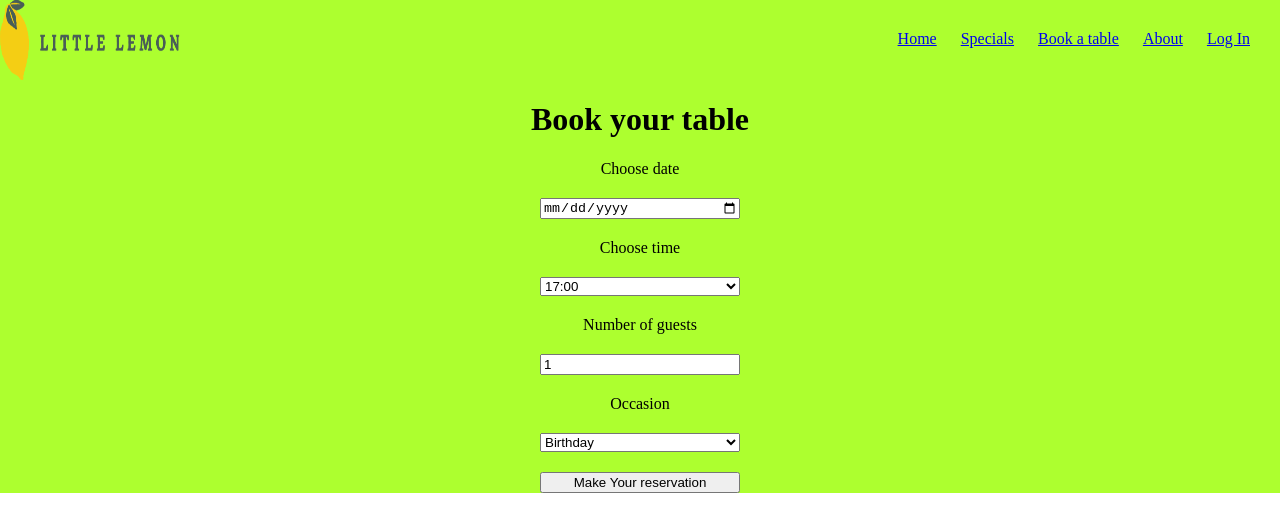
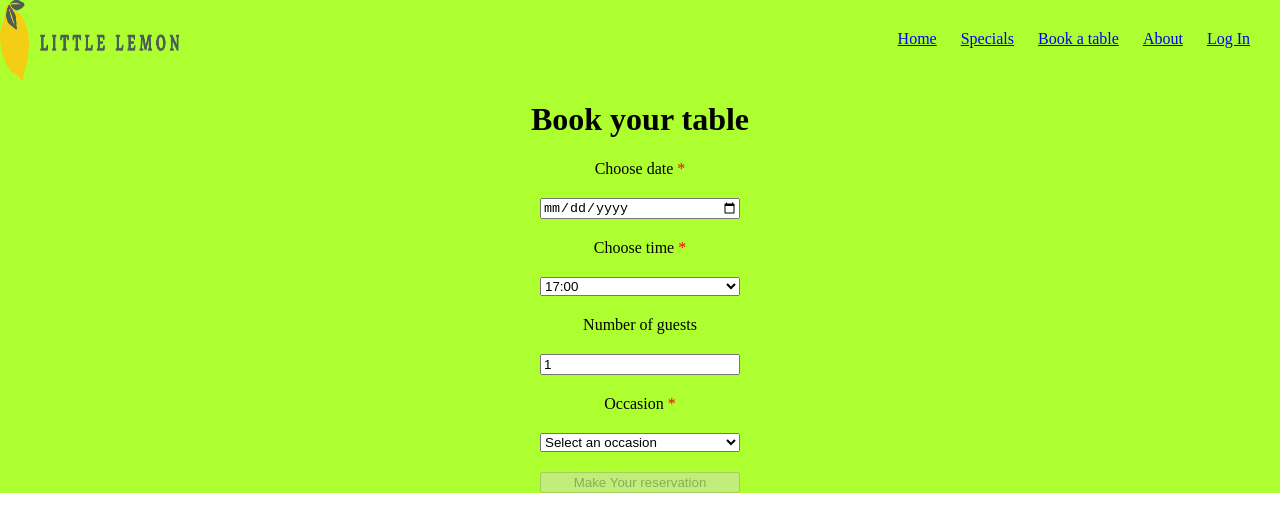
Before and after one commit to Treeka88/little-lemon-rest, a React (Create React App) app: page /BookingForm in a window 1280 px wide. Shown: the top 532 px of the page. Built offline with nearby package versions, Linux system fonts and the light colour scheme.

Commit message:
form validation added

```diff
--- a/src/components/BookingForm.js
+++ b/src/components/BookingForm.js
@@ -5,7 +5,7 @@ function BookingForm({ date, setDate, time, setTime, guests, setGuests, occasion
             e.preventDefault();
             submitForm({ date, time, guests, occasion });
           }
-
+          const isFormValid = date && time && guests > 0 && occasion;
     return(
         <div>
             <h1 id="booking-form-title">Book your table</h1>
@@ -14,7 +14,7 @@ function BookingForm({ date, setDate, time, setTime, guests, setGuests, occasion
                 aria-labelledby="booking-form-title"
                 onSubmit={handleSubmit}
             >
-                   <label htmlFor="res-date">Choose date</label>
+                   <label htmlFor="res-date">Choose date  <span style={{color: 'red'}}>*</span></label>
                     <input
                         type="date"
                         id="res-date"
@@ -32,7 +32,7 @@ function BookingForm({ date, setDate, time, setTime, guests, setGuests, occasion
                         aria-describedby="date-help"
                     />
                     <div id="date-help" className="sr-only">Select your preferred reservation date</div>
-                    <label htmlFor="res-time">Choose time</label>
+                    <label htmlFor="res-time">Choose time  <span style={{color: 'red'}}>*</span></label>
                     <select
                         id="res-time"
                         value={time}
@@ -56,13 +56,15 @@ function BookingForm({ date, setDate, time, setTime, guests, setGuests, occasion
                         aria-describedby="guests-help"
                     />
                     <div id="guests-help" className="sr-only">Enter number of guests (1-10)</div>
-                    <label htmlFor="occasion">Occasion</label>
+                    <label htmlFor="occasion">Occasion <span style={{color: 'red'}}>*</span></label>
                     <select
                         id="occasion"
                         value={occasion}
                         onChange={(e) => setOccasion(e.target.value)}
                         aria-describedby="occasion-help"
+                        required
                     >
+                        <option value="">Select an occasion</option>
                         <option>Birthday</option>
                         <option>Anniversary</option>
                         <option>casual meeting</option>
@@ -72,6 +74,7 @@ function BookingForm({ date, setDate, time, setTime, guests, setGuests, occasion
                     <input
                         type="submit"
                         value="Make Your reservation"
+                        disabled={!isFormValid}
                         aria-describedby="submit-help"
                     />
                     <div id="submit-help" className="sr-only">Submit your reservation request</div>
```
Also changed, not shown: 1 other file (tests, documents, lock files or other folders).
